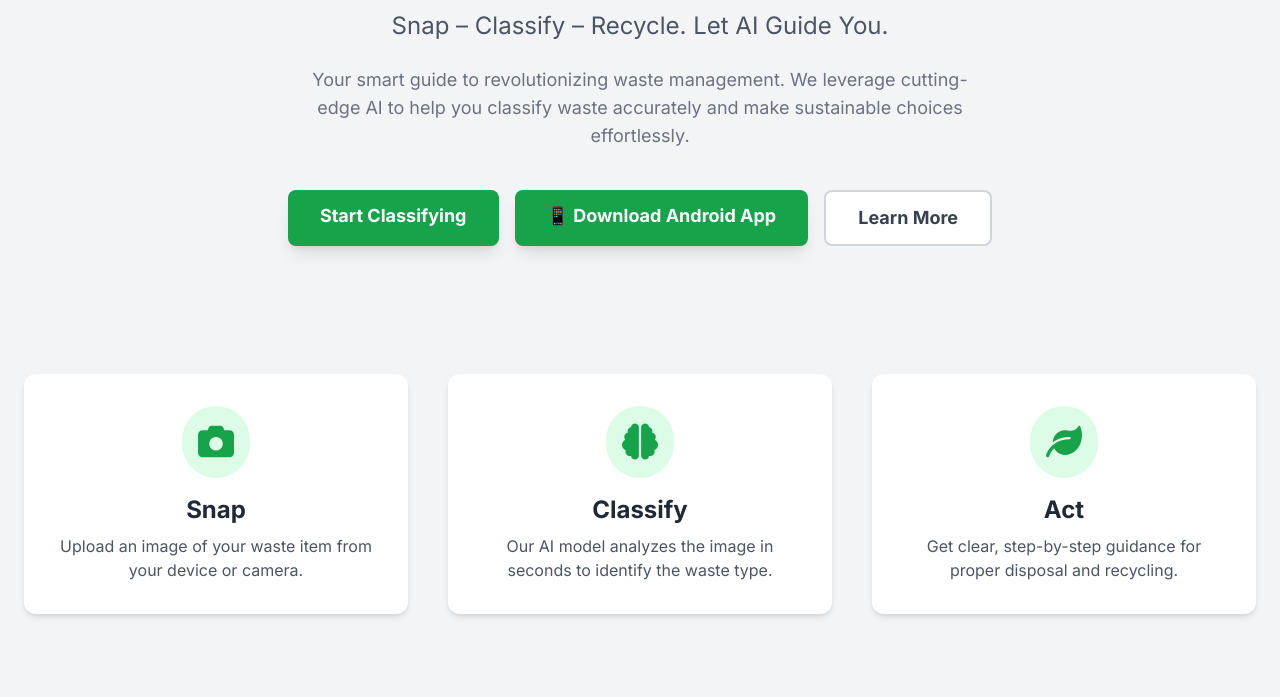
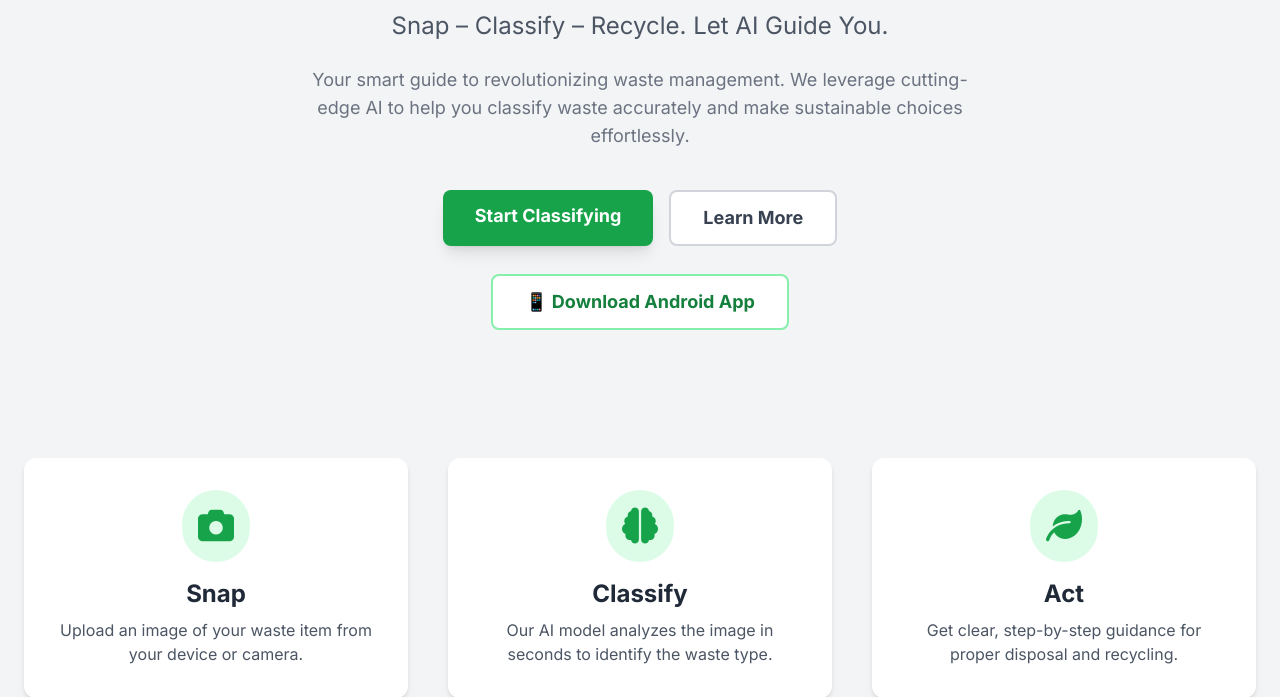
Before and after one commit to Himanshu-279/TrashLens, a Django app: page / in a window 1280 px wide. Shown: the part 422-1119 px from the top of the page. Before the commit the page ends 1040 px from the top, so only its background shows below. Run offline with Django 5.2, Linux system fonts and the light colour scheme; some libraries are stand-ins or nearby versions.

Commit message:
Final version for Render deployment

```diff
--- a/core/templates/home.html
+++ b/core/templates/home.html
@@ -20,12 +20,13 @@
         <a href="{% url 'classifier' %}" class="bg-custom-green text-white font-bold py-3 px-8 rounded-lg text-lg hover:bg-custom-green-dark transition-transform hover:scale-105 shadow-lg">
             Start Classifying
         </a>
-
-        <a href="{% url 'download_app' %}" class="bg-custom-green text-white font-bold py-3 px-8 rounded-lg text-lg hover:bg-custom-green-dark transition-transform hover:scale-105 shadow-lg">
-            📱 Download Android App
-        </a>
         <a href="{% url 'how_it_works' %}" class="bg-white text-gray-700 font-bold py-3 px-8 rounded-lg text-lg border-2 border-gray-300 hover:bg-gray-100 transition-colors">
             Learn More
+        </a>
+    </div>
+    <div class="flex justify-center space-x-4 mt-7">
+        <a href="{% url 'download_app' %}" class="bg-white text-green-700 font-bold py-3 px-8 rounded-lg text-lg border-2 border-green-300 hover:bg-gray-100 transition-colors">
+            📱 Download Android App
         </a>
     </div>
 </div>
```
